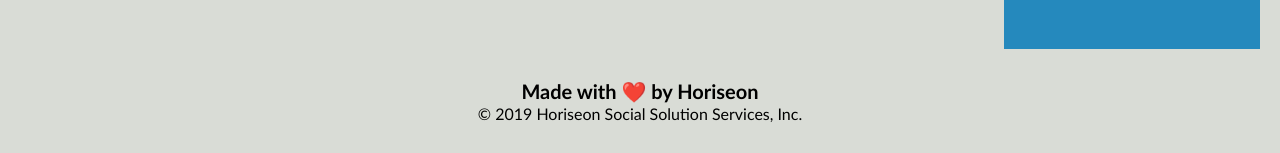
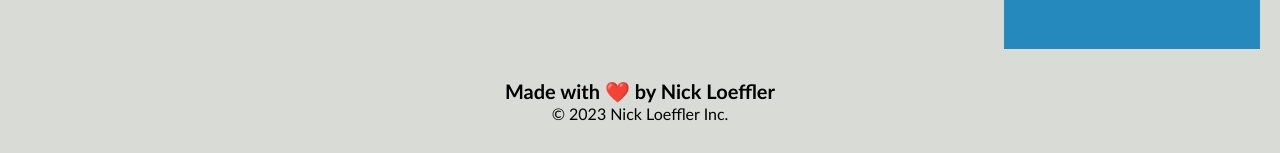
Before and after one commit to NickLoeffler999/search-engine-optimization, a plain HTML site: page index.html in a window 1280 px wide. Shown: the part 1870-2023 px from the top of the page. Drawn offline with Linux system fonts and the light colour scheme.

Commit message:
final final final

```diff
--- a/index.html
+++ b/index.html
@@ -68,8 +68,8 @@
         </div>
     </article>
      <footer>
-        <h2>Made with ❤️️ by Horiseon</h2>
-        <p> &copy; 2019 Horiseon Social Solution Services, Inc.</p>
+        <h2>Made with ❤️️ by Nick Loeffler</h2>
+        <p> &copy; 2023 Nick Loeffler Inc.</p>
      </footer>
 </body>
 
```
